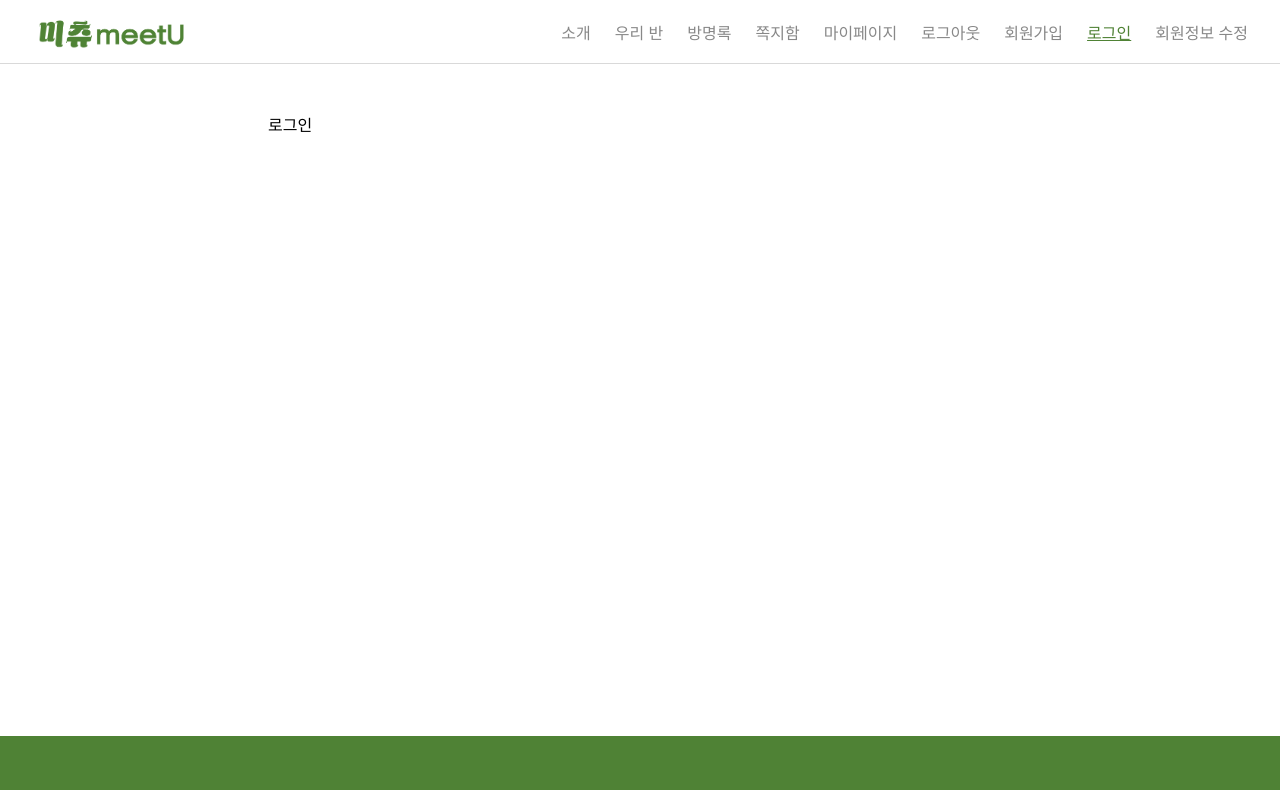
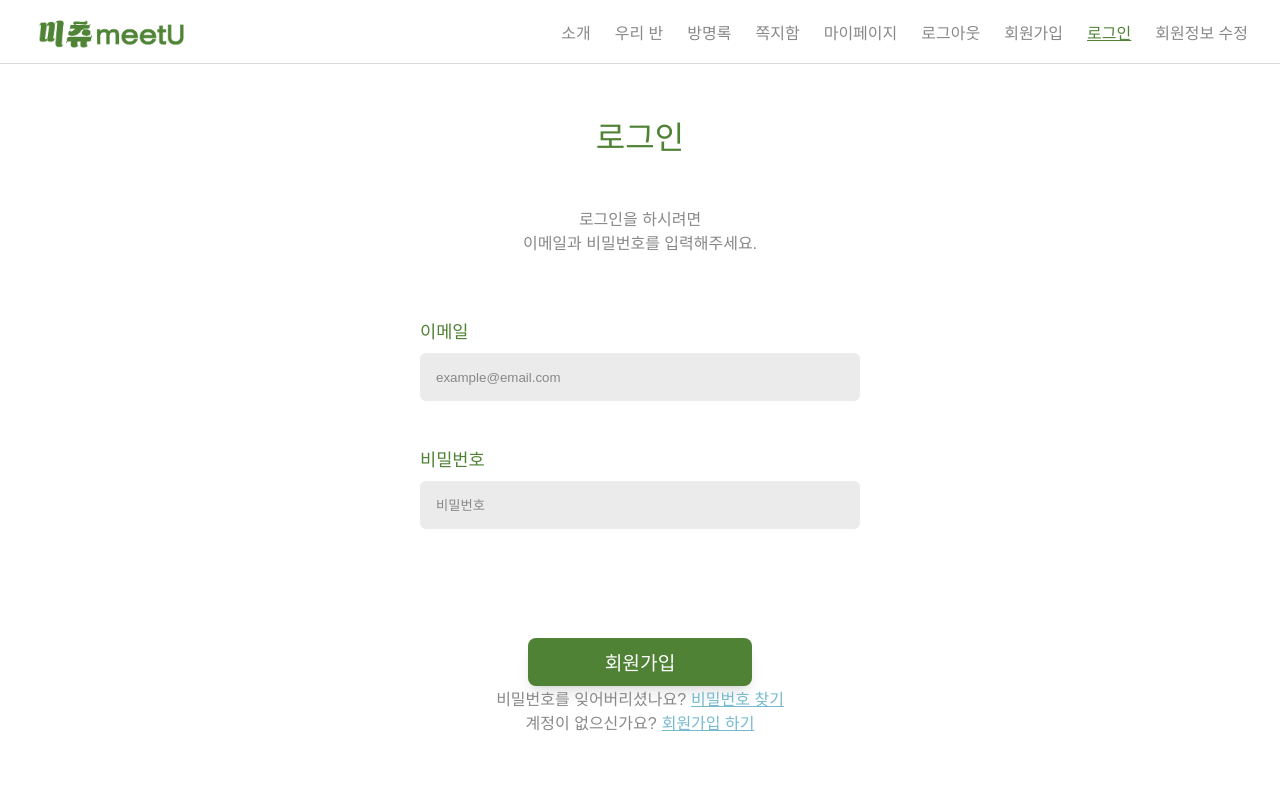
Before and after one commit to haebinPark/meetU, a React (Create React App) app in the folder Client/: page /login in a window 1280 px wide. Shown: the top 790 px of the page. Built offline with nearby package versions, Linux system fonts and the light colour scheme; a web font is replaced by a local one.

Commit message:
[FE]✨Feat: 로그인 페이지 마크업 & CSS #20

```diff
--- a/Client/src/pages/Member/Login.jsx
+++ b/Client/src/pages/Member/Login.jsx
@@ -1,5 +1,97 @@
+import { useState } from "react";
+
+import MemberLayout from "../../layout/MemberLayout.jsx";
+import PageTitle from "../../components/Common/PageTitle.jsx";
+import PageDescription from "../../components/Common/PageDescription.jsx";
+import MemberForm from "../../components/Member/MemberForm.jsx";
+import MemberFormBlock from "../../components/Member/MemberFormBlock.jsx";
+import MemberFormInput from "../../components/Member/MemeberFormInput.jsx";
+import MemberErrorText from "../../components/Member/MemberErrorText.jsx";
+import MemberFormButtonBlock from "../../components/Member/MemberFormButtonBlock.jsx";
+import Button from "../../components/Common/Button.jsx";
+import MemberQuestionBlock from "../../components/Member/MemberQuestionBlock.jsx";
+
 function Login() {
-  return "로그인";
+  const [formState, setFormState] = useState({ email: "", password: "" });
+
+  // 에러 메세지 상태
+  const [emailError, setEmailError] = useState({
+    isError: false,
+    errorMessage: "이메일은 반드시 입력해야합니다.",
+  });
+  const [passwordError, setPasswordError] = useState({
+    isError: false,
+    errorMessage: "비밀번호는 반드시 입력해야합니다.",
+  });
+
+  const handleInput = () => {};
+  const handleLogin = () => {};
+
+  return (
+    <MemberLayout>
+      <PageTitle pageTitle="로그인" />
+      <PageDescription>
+        로그인을 하시려면 <br /> 이메일과 비밀번호를 입력해주세요.
+      </PageDescription>
+      <MemberForm onSubmit={handleLogin}>
+        {/* 이메일 */}
+        <MemberFormBlock $minHeight="7rem" $marginBottom="1rem">
+          <MemberFormInput
+            type="email"
+            name="email"
+            label="이메일"
+            defaultValue={formState.email}
+            placeholder="example@email.com"
+            onChange={handleInput}
+          />
+          {emailError.isError && (
+            <MemberErrorText $isError={emailError.isError}>
+              {emailError.errorMessage}
+            </MemberErrorText>
+          )}
+        </MemberFormBlock>
+
+        {/* 비밀번호 */}
+        <MemberFormBlock $minHeight="8rem" $marginBottom="4rem">
+          <MemberFormInput
+            type="password"
+            name="password"
+            label="비밀번호"
+            defaultValue={formState.password}
+            placeholder="비밀번호"
+            duplicationCheck={false}
+            onChange={handleInput}
+          />
+          {passwordError.isError && (
+            <MemberErrorText $isError={passwordError.isError}>
+              {passwordError.errorMessage}
+            </MemberErrorText>
+          )}
+        </MemberFormBlock>
+
+        {/* 로그인 버튼 */}
+        <MemberFormButtonBlock $marginBottom="4rem">
+          <Button type="submit" size="lg" onClick={handleLogin}>
+            로그인
+          </Button>
+        </MemberFormButtonBlock>
+
+        {/* 비밀번호 찾기 링크 */}
+        <MemberQuestionBlock
+          question="비밀번호를 잊어버리셨나요?"
+          linkText="비밀번호 찾기"
+          link="/mypage"
+        />
+        {/* 회원가입 하기 링크 */}
+        <MemberQuestionBlock
+          question="계정이 없으신가요?"
+          linkText="회원가입 하기"
+          link="/join"
+          marginBottom="8rem"
+        />
+      </MemberForm>
+    </MemberLayout>
+  );
 }
 
 export default Login;
```
